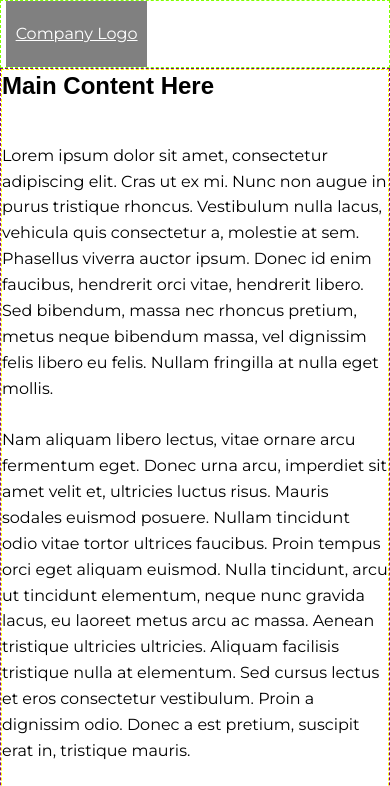
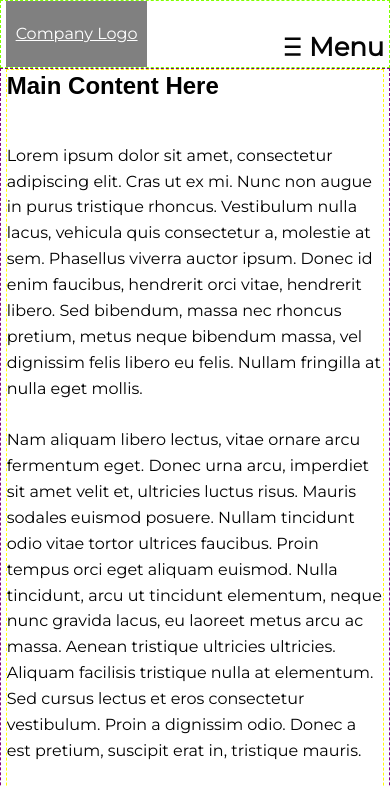
Before and after one commit to ghorsey-opt/gridless, a website: page index.html in a window 390 px wide. Shown: the top 786 px of the page. Drawn offline with Linux system fonts and the light colour scheme; a web font is replaced by a local one.

Commit message:
feat: added responsive menu

```diff
--- a/index.html
+++ b/index.html
@@ -10,6 +10,13 @@
       <div id="brand">
         <a href="javascript:void()">Company Logo</a>
       </div>
+
+        <button id="hamburger-menu" onclick="this.getAttribute('aria-expanded') === 'false' ? this.setAttribute('aria-expanded', 'true') : this.setAttribute('aria-expanded', 'false')" aria-expanded="false">
+          <svg id="hamburger" focusable="false" viewBox="0 0 32 32">
+            <path d="M3,3 29,3 M3,16 29,16 M3,29 29,29"></path>
+          </svg> Menu
+        </button>
+
       <nav>
         <ul>
           <li class="active"><a href="javascript:void()">One</a></li>
--- a/styles/main.css
+++ b/styles/main.css
@@ -67,6 +67,7 @@ header {
   color: white;
   border: chartreuse var(--border-thin) dashed;
   display: flex;
+  flex-wrap: wrap;
   justify-content: space-between;
   height: var(--s3);
   padding: 0 calc(.25vw + var(--s-3))
@@ -101,6 +102,7 @@ main {
   max-width: calc(var(--measure) + var(--s6) + var(--border-thin) + var(--s1));
 
   margin: 0 auto;
+  padding: 0 calc(.25vw + var(--s-3));
 }
 
 nav {
@@ -156,8 +158,50 @@ nav > ul > li.active {
   background-color: hsl(240, 100%, 75%);
 }
 
+button {
+    font-size: var(--s1);
+    margin-top: var(--s1);
+    font-weight: 700;
+    text-align: right;
+    color: var(--color-dark);
+    display: none;
+    width: auto;
+}
+
+button path {
+    transition: d .25s
+}
+
+#hamburger {
+    width: .75em;
+    height: .75em;
+    stroke: currentColor;
+    stroke-width: 4;
+    fill: none;
+    text-decoration-skip: objects
+}
+button[aria-expanded=true] path {
+    d: path("M3,3 29,29 M16,16 16,16 M3,29 29,3")
+}
+
 @media screen and (max-width: 52rem) {
+
   nav {
     display: none;
   }
+
+  button {
+    display: block;
+  }
+
+  [aria-expanded=true] + nav {
+    display: block;
+    z-index: 1;
+    width: 100%;
+  }
+
+  nav > ul > li {
+    width: 100%;
+    min-width:auto;
+  }
 }
```
